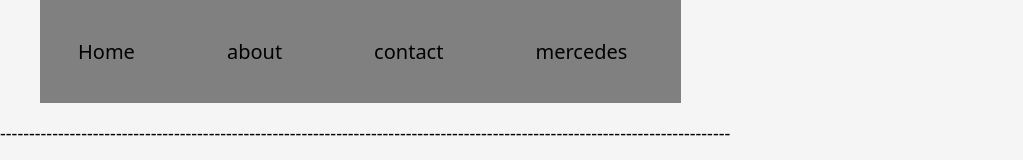
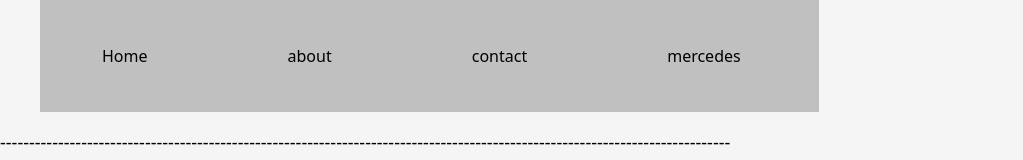
Before and after one commit to Abdessamad2203/MercedesProject, a Gatsby site: page / in a window 1280 px wide. Shown: the top 160 px of the page, without its empty margins (0-1023 px from the left). Built offline with nearby package versions, Linux system fonts and the light colour scheme; Gatsby itself is replaced by a stand-in of ours.

Commit message:
git commit .

```diff
--- a/src/components/style/layout.module.css
+++ b/src/components/style/layout.module.css
@@ -13,22 +13,22 @@ a{
 }
 
 li{
-    background-color: grey;
+    background-color:silver; /* Green */
     border: none;
     color: white;
-    padding: 8px 8px;
+    padding: 15px 32px;
     text-align: center;
     text-decoration: none;
     display: inline-block;
-    font-size: 20px;
-    margin: 0;
+    font-size: 16px;
+    cursor: pointer;
+    -webkit-transition-duration: 0.4s; /* Safari */
     transition-duration: 0.4s;
-    cursor: pointer;
 }
 
 li:hover{
 
-        background-color:beige;
+    box-shadow: 0 12px 16px 0 rgba(0,0,0,0.24),0 17px 50px 0 rgba(0,0,0,0.19);
 
 }
 .button{
```
